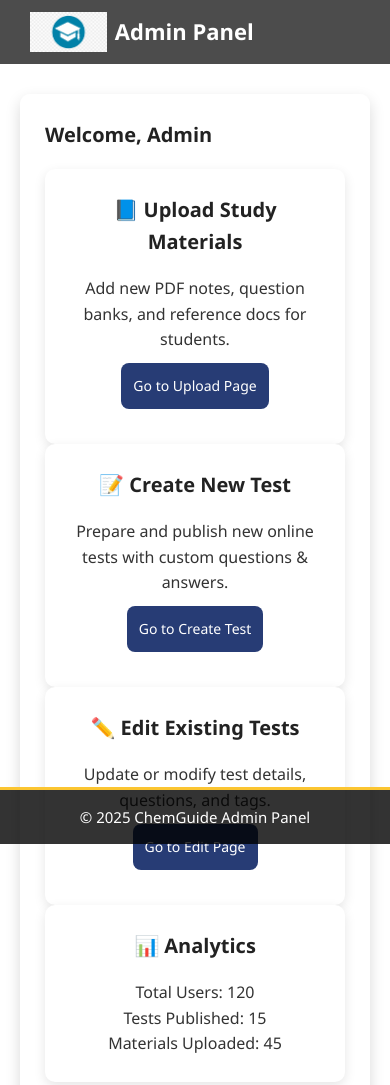
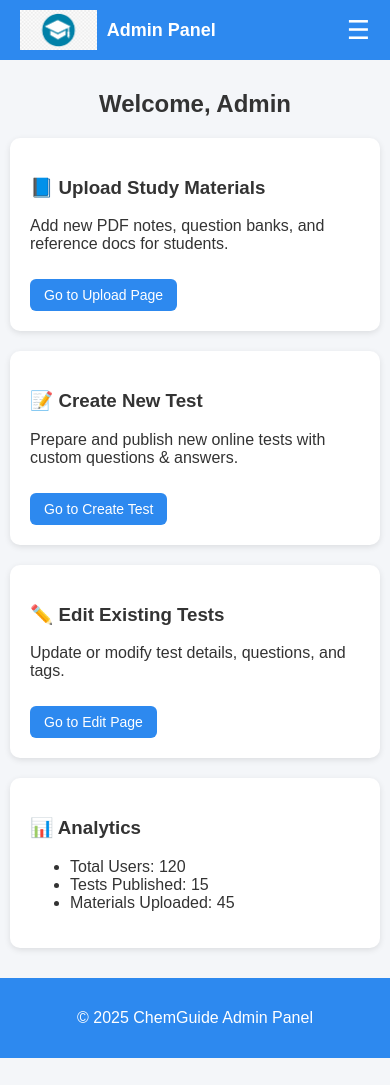
Before and after one commit to Mugilan404/ChemGuide, a website: page public/admin_dashboard.html in a window 390 px wide. Shown: the top 1085 px of the page. After the commit the page ends 1058 px from the top, so only its background shows below. Drawn offline with Linux system fonts and the light colour scheme.

Commit message:
mobile admin

```diff
--- a/public/admin_dashboard.html
+++ b/public/admin_dashboard.html
@@ -4,8 +4,134 @@
   <meta charset="UTF-8">
   <meta name="viewport" content="width=device-width, initial-scale=1.0">
   <title>ChemGuide | Admin Dashboard</title>
-  <link rel="stylesheet" href="assets/css/style.css">
   <link rel="icon" href="assets/images/logo.png" type="image/x-icon">
+  <style>
+    /* 🌐 Global */
+    body {
+      margin: 0;
+      font-family: Arial, sans-serif;
+      background: #f4f6f9;
+      color: #333;
+    }
+
+    /* 🔹 Navbar */
+    header {
+      background: #2d89ef;
+      color: #fff;
+      padding: 10px 20px;
+    }
+
+    .navbar {
+      display: flex;
+      justify-content: space-between;
+      align-items: center;
+    }
+
+    .navbar .logo {
+      display: flex;
+      align-items: center;
+      gap: 10px;
+      font-size: 18px;
+      font-weight: bold;
+    }
+
+    .navbar img {
+      height: 40px;
+    }
+
+    .nav-links {
+      list-style: none;
+      display: flex;
+      gap: 20px;
+    }
+
+    .nav-links li a {
+      text-decoration: none;
+      color: #fff;
+      font-weight: 500;
+    }
+
+    /* 🔹 Hamburger */
+    .menu-toggle {
+      display: none;
+      font-size: 26px;
+      cursor: pointer;
+    }
+
+    /* 🔹 Dashboard */
+    .dashboard-container {
+      padding: 20px;
+    }
+
+    .dashboard-container h2 {
+      text-align: center;
+      margin-bottom: 20px;
+    }
+
+    .dashboard-grid {
+      display: grid;
+      grid-template-columns: repeat(auto-fit, minmax(250px, 1fr));
+      gap: 20px;
+    }
+
+    .dashboard-card {
+      background: #fff;
+      padding: 20px;
+      border-radius: 10px;
+      box-shadow: 0 2px 6px rgba(0,0,0,0.1);
+      transition: transform 0.2s;
+    }
+
+    .dashboard-card:hover {
+      transform: translateY(-5px);
+    }
+
+    .btn {
+      display: inline-block;
+      margin-top: 10px;
+      padding: 8px 14px;
+      background: #2d89ef;
+      color: #fff;
+      text-decoration: none;
+      border-radius: 6px;
+      font-size: 14px;
+    }
+
+    /* 🔹 Footer */
+    footer {
+      text-align: center;
+      padding: 15px;
+      background: #2d89ef;
+      color: #fff;
+      margin-top: 20px;
+    }
+
+    /* 📱 Mobile */
+    @media (max-width: 768px) {
+      .nav-links {
+        display: none;
+        flex-direction: column;
+        background: #2d89ef;
+        position: absolute;
+        top: 60px;
+        right: 0;
+        width: 200px;
+        padding: 10px;
+      }
+
+      .nav-links.active {
+        display: flex;
+      }
+
+      .menu-toggle {
+        display: block;
+      }
+
+      .dashboard-container {
+        padding: 10px;
+      }
+    }
+  </style>
 </head>
 <body>
   <!-- 🔹 Header -->
@@ -15,6 +141,7 @@
         <img src="assets/images/logo.png" alt="ChemGuide Logo">
         <span>Admin Panel</span>
       </div>
+      <span class="menu-toggle" onclick="toggleMenu()">☰</span>
       <ul class="nav-links">
         <li><a href="index.html">Home</a></li>
         <li><a href="study_materials.html">Study Materials</a></li>
@@ -68,6 +195,10 @@
   </footer>
 
   <script>
+    function toggleMenu() {
+      document.querySelector(".nav-links").classList.toggle("active");
+    }
+
     // 🚀 In future, fetch analytics dynamically
     async function loadAnalytics() {
       try {
```
